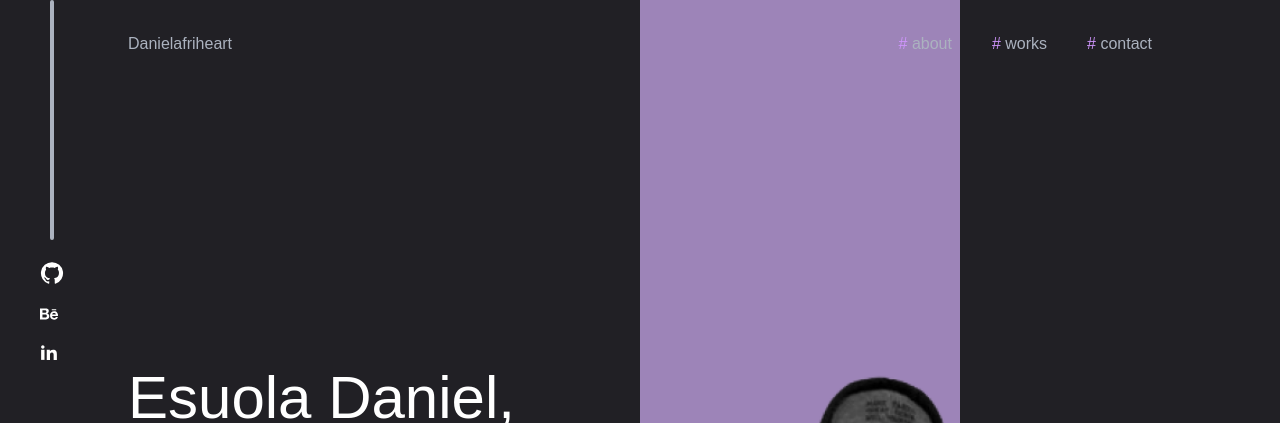
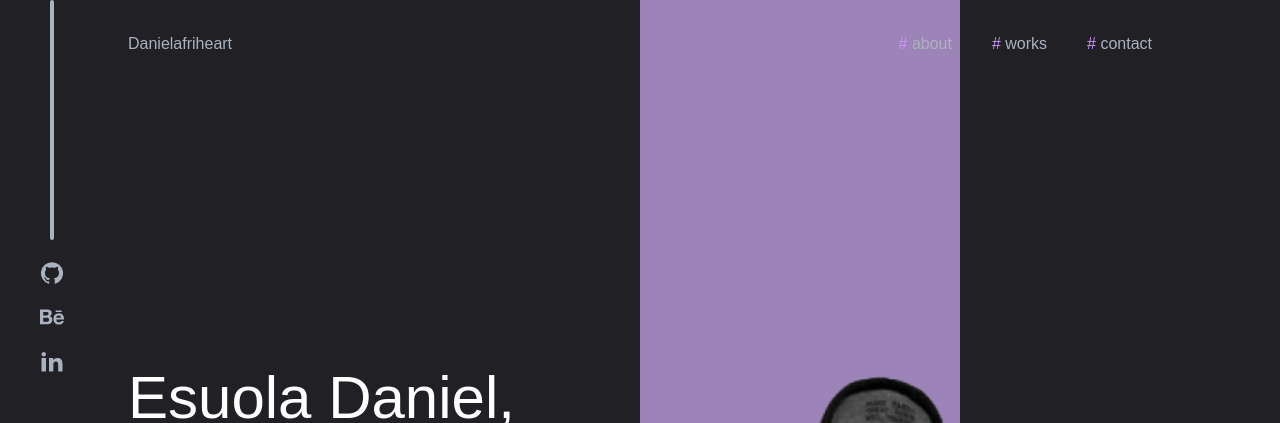
Before and after one commit to danielafriheart/danielafriheartt, a React (Create React App) app: page /about in a window 1280 px wide. Shown: the top 423 px of the page. Built offline with nearby package versions, Linux system fonts and the light colour scheme.

Commit message:
social links

```diff
--- a/src/App.js
+++ b/src/App.js
@@ -1,9 +1,14 @@
-import React from 'react'
+import React, { useEffect } from 'react'
 import { Route, Routes } from 'react-router-dom'
 import Hero from './components/Hero'
 import Navbar from './components/Navbar'
 
 function App() {
+  // page title
+  useEffect(() => {
+    document.title = 'danielAfriheart'
+  });
+
   return (
     <>
       <Navbar />
--- a/src/components/Hero.js
+++ b/src/components/Hero.js
@@ -16,7 +16,7 @@ function Hero() {
 
                     <div className="grid lg:grid-cols-2 w-full z-30  bottom-0">
                         <div className="gap-8 flex flex-col">
-                            <h1 className='text-6xl'>Esuola Daniel,</h1>
+                            <h1 className='text-6xl text-white'>Esuola Daniel,</h1>
                             <p className='text-gray'>
                                 Software Developer at <a href="https://edozzier.com/" rel="noopener noreferrer" target='_blank' className='text-primary link relative'>Edozzier</a> and Product Designer✨
                             </p>
--- a/src/components/SideNav.js
+++ b/src/components/SideNav.js
@@ -1,20 +1,20 @@
 import React from 'react'
-import { Link } from 'react-router-dom';
 // Icons =============================>>>>>>>>>>>>>
 import GitHubIcon from '@mui/icons-material/GitHub';
 import { BsBehance } from 'react-icons/bs';
 import { ImLinkedin2 } from 'react-icons/im';
-// import {IoLogoFigma} from 'react-icons/io';
 // ====================================>>>>>>>>>>>>>
 
 function SideNav() {
     return (
         <div className='fixed z-10 flex flex-col items-center ml-10'>
-            <p className='line bg-gray'></p>
+            <p className='line bg-gray h-[15em] w-1 rounded-full mb-5'></p>
             <div className="flex flex-col gap-5">
-                <Link to='.com' className=''><GitHubIcon /></Link>
-                <Link to='.com' className=''><BsBehance fontSize='large' className='text-red-500'/></Link>
-                <Link to='.com' className=''><ImLinkedin2 fontSize='large' /></Link>
+                <a href='https://github.com/danielafriheart' target='_blank' rel='noopener noreferrer' className='text-gray hover:text-white transition-all duration-300'><GitHubIcon size='1.5em' /></a>
+
+                <a href='https://www.behance.net/danielAfriheart' target='_blank' rel='noopener noreferrer' className='text-gray hover:text-white transition-all duration-300'><BsBehance size='1.5em' /></a>
+
+                <a href='https://www.linkedin.com/in/daniel-esuola/' target='_blank' rel='noopener noreferrer' className='text-gray hover:text-white transition-all duration-300'><ImLinkedin2 size='1.5em' /></a>
             </div>
 
         </div>
--- a/src/index.css
+++ b/src/index.css
@@ -5,7 +5,6 @@
 @import url('https://fonts.cdnfonts.com/css/quicksand');
 
 * {
-  color: white;
   /* outline: 1px solid silver; */
 }
 
@@ -31,10 +30,10 @@ h2 {
   @apply w-[100%] duration-300
 }
 
-/* Sidenav social links */
-.line {
-  @apply content-[''] h-[15em] w-1 rounded-full mb-5
-}
+/* Socials */
+/* .socials {
+  color: black !important;
+} */
 
 /* .luminousity{
   filter: invert(30%);
```
